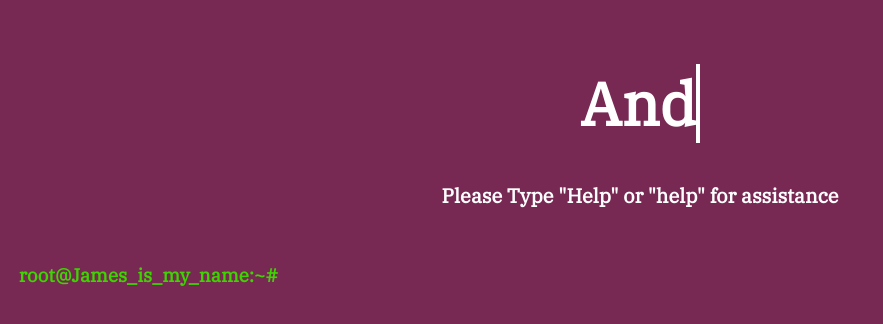
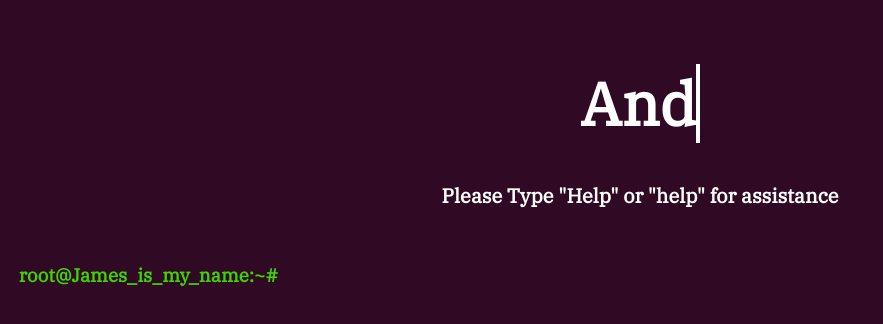
Before and after one commit to rockstartraders/jengs-resume-cli-type, a plain HTML site: page index.html in a window 1280 px wide. Shown: the whole page, without its empty margins (0-883 px from the left). Drawn offline with nearby package versions, Linux system fonts and the light colour scheme.

Commit message:
set unity color

```diff
--- a/terminal.css
+++ b/terminal.css
@@ -12,7 +12,7 @@ body {
   font-size: 14pt;
   font-family: IBM Plex Serif,Lucida Console,Inconsolata, monospace;
   color: white;
-  background-color: #772953;
+  background-color: #300A24;
   font-weight: bolder;
 
 }
```
